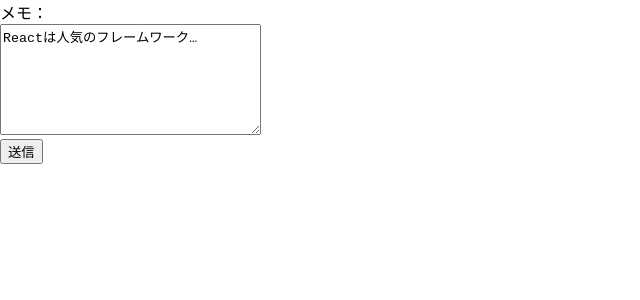
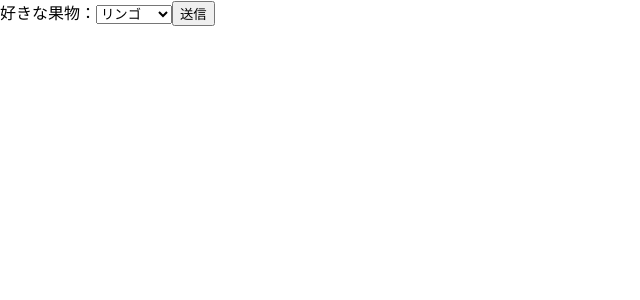
Before and after one commit to rasclass/react_practice, a React (Create React App) app: page / in a window 1280 px wide. Shown: the top 300 px of the page, without its empty margins (0-640 px from the left). Built offline with nearby package versions, Linux system fonts and the light colour scheme.

Commit message:
選択ボックス

```diff
--- /dev/null
+++ b/src/MySelect.js
@@ -0,0 +1,42 @@
+import React, {Component} from 'react';
+
+export default class MySelect extends Component{
+    constructor(props){
+        super(props);
+
+        this.state = {
+            fruit:'apple'
+        }
+
+        this.handleChange = this.handleChange.bind(this);
+        this.show = this.show.bind(this);
+    }
+
+    handleChange(e){
+        this.setState({
+            [e.target.name]: e.target.value
+        });
+    }
+
+    show(){
+        console.log(`好きな果物：${this.state.fruit}`);
+    }
+
+    render(){
+        return(
+            <form>
+                <label htmlFor="fruit">
+                    好きな果物：
+                </label>
+                <select id="fruit" name="fruit" value={this.state.fruit} onChange={this.handleChange} >
+                    <option value="apple">リンゴ</option>
+                    <option value="orange">オレンジ</option>
+                    <option value="melon">メロン</option>
+                    <option value="grape">葡萄</option>
+                    <option value="strawberry">苺</option>
+                </select>
+                <button type="button" onClick={this.show}>送信</button>
+            </form>
+        );
+    }
+}
--- a/src/index.js
+++ b/src/index.js
@@ -2,10 +2,10 @@
 import ReactDOM from 'react-dom';
 import './index.css';
 import * as serviceWorker from './serviceWorker';
-import MyTextarea from './MyTextarea'
+import MySelect from './MySelect'
 
 ReactDOM.render(
-  <MyTextarea />,
+  <MySelect />,
   document.getElementById('root')
 );
 
```
